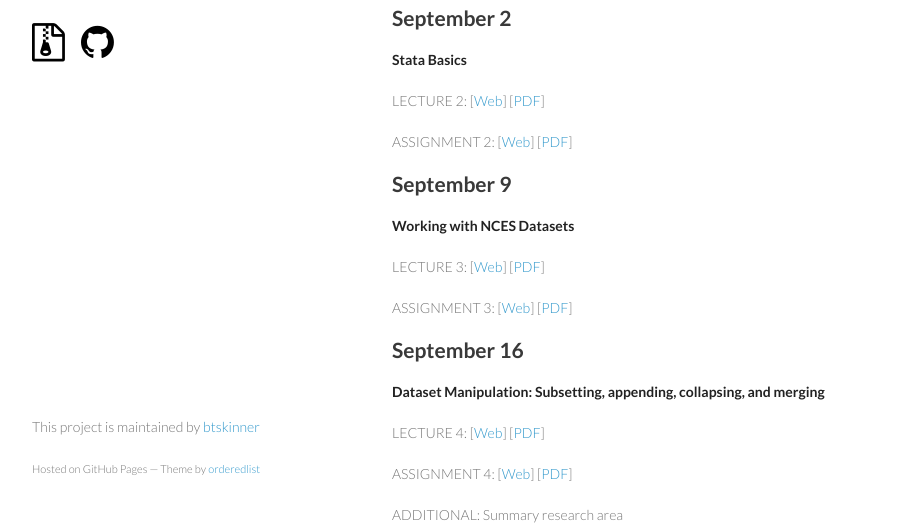
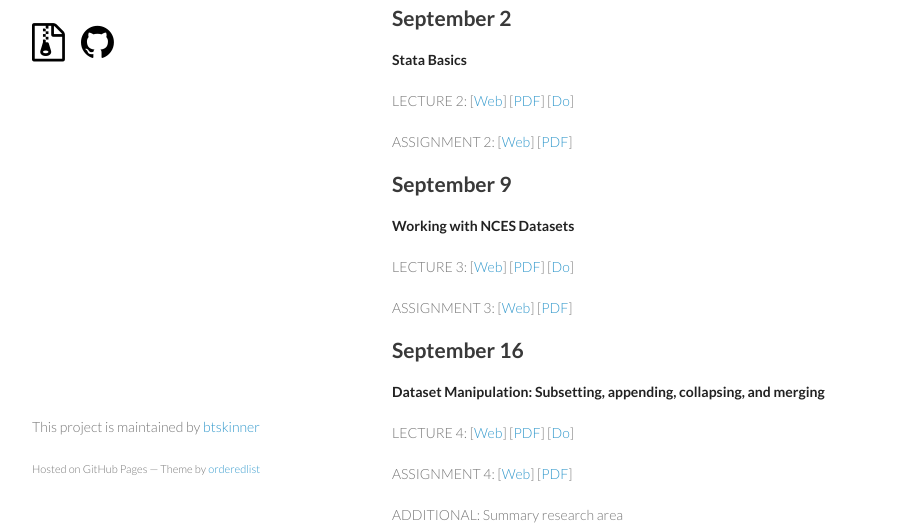
Before and after one commit to btskinner/lpo9951, a Jekyll site: the page built from schedule/index.md, in a window 1280 px wide and 900 px high. Shown: the part 352-881 px from the top of the window, without its empty margins (178-1084 px from the left). Built offline with Jekyll 4.4.1, drawn with Linux system fonts in a browser that asks for light colours; Markdown is read by kramdown in place of the engine named in the settings.

```diff
--- a/schedule/index.md
+++ b/schedule/index.md
@@ -19,7 +19,7 @@ ASSIGNMENT 1: [[Web](https://cdn.rawgit.com/btskinner/lpo9951/master/assignments
 
 **Stata Basics**
 
-LECTURE 2: [[Web](https://cdn.rawgit.com/btskinner/lpo9951/master/lecture/lecture2_stata_basics.html)] [[PDF](https://github.com/btskinner/lpo9951/raw/master/lecture/lecture2_stata_basics.pdf)]
+LECTURE 2: [[Web](https://cdn.rawgit.com/btskinner/lpo9951/master/lecture/lecture2_stata_basics.html)] [[PDF](https://github.com/btskinner/lpo9951/raw/master/lecture/lecture2_stata_basics.pdf)] [[Do](https://github.com/btskinner/lpo9951/raw/master/do/lecture2_stata_basics.do)]
 
 ASSIGNMENT 2: [[Web](https://cdn.rawgit.com/btskinner/lpo9951/master/assignments/assignment2.html)] [[PDF](https://github.com/btskinner/lpo9951/raw/master/assignments/assignment2.pdf)]
 
@@ -28,7 +28,7 @@ ASSIGNMENT 2: [[Web](https://cdn.rawgit.com/btskinner/lpo9951/master/assignments
 
 **Working with NCES Datasets**
 
-LECTURE 3: [[Web](https://cdn.rawgit.com/btskinner/lpo9951/5cfc341f1ec7af1ca673277025afa9622bd25e80/lecture/lecture3_nces_datasets.html)]  [[PDF](https://github.com/btskinner/lpo9951/raw/master/lecture/lecture3_nces_datasets.pdf)]
+LECTURE 3: [[Web](https://cdn.rawgit.com/btskinner/lpo9951/5cfc341f1ec7af1ca673277025afa9622bd25e80/lecture/lecture3_nces_datasets.html)]  [[PDF](https://github.com/btskinner/lpo9951/raw/master/lecture/lecture3_nces_datasets.pdf)] [[Do](https://github.com/btskinner/lpo9951/raw/master/do/lecture3_nces_datasets.do)]
 
 ASSIGNMENT 3: [[Web](https://cdn.rawgit.com/btskinner/lpo9951/master/assignments/assignment3.html)] [[PDF](https://github.com/btskinner/lpo9951/raw/master/assignments/assignment3.pdf)]
 
@@ -36,7 +36,7 @@ ASSIGNMENT 3: [[Web](https://cdn.rawgit.com/btskinner/lpo9951/master/assignments
 
 **Dataset Manipulation: Subsetting, appending, collapsing, and merging**
 
-LECTURE 4: [[Web](https://cdn.rawgit.com/btskinner/lpo9951/master/lecture/lecture4_dataset_manipulation.html)]  [[PDF](https://github.com/btskinner/lpo9951/raw/master/lecture/lecture4_dataset_manipulation.pdf)]
+LECTURE 4: [[Web](https://cdn.rawgit.com/btskinner/lpo9951/master/lecture/lecture4_dataset_manipulation.html)]  [[PDF](https://github.com/btskinner/lpo9951/raw/master/lecture/lecture4_dataset_manipulation.pdf)] [[Do](https://github.com/btskinner/lpo9951/raw/master/do/lecture4_dataset_manipulation.do)]
 
 ASSIGNMENT 4: [[Web](https://cdn.rawgit.com/btskinner/lpo9951/master/assignments/assignment4.html)] [[PDF](https://github.com/btskinner/lpo9951/raw/master/assignments/assignment4.pdf)]
 
@@ -47,7 +47,7 @@ ADDITIONAL: Summary research area
 
 **More Dataset Manipulation: One to many merging and many to one merging**
 
-LECTURE 5: [[Web](https://cdn.rawgit.com/btskinner/lpo9951/master/lecture/lecture5_more_dataset_manipulation.html)]  [[PDF](https://github.com/btskinner/lpo9951/raw/master/lecture/lecture5_more_dataset_manipulation.pdf)]
+LECTURE 5: [[Web](https://cdn.rawgit.com/btskinner/lpo9951/master/lecture/lecture5_more_dataset_manipulation.html)]  [[PDF](https://github.com/btskinner/lpo9951/raw/master/lecture/lecture5_more_dataset_manipulation.pdf)] [[Do](https://github.com/btskinner/lpo9951/raw/master/do/lecture5_more_dataset_manipulation.do)]
 
 ASSIGNMENT 5:
 
```
